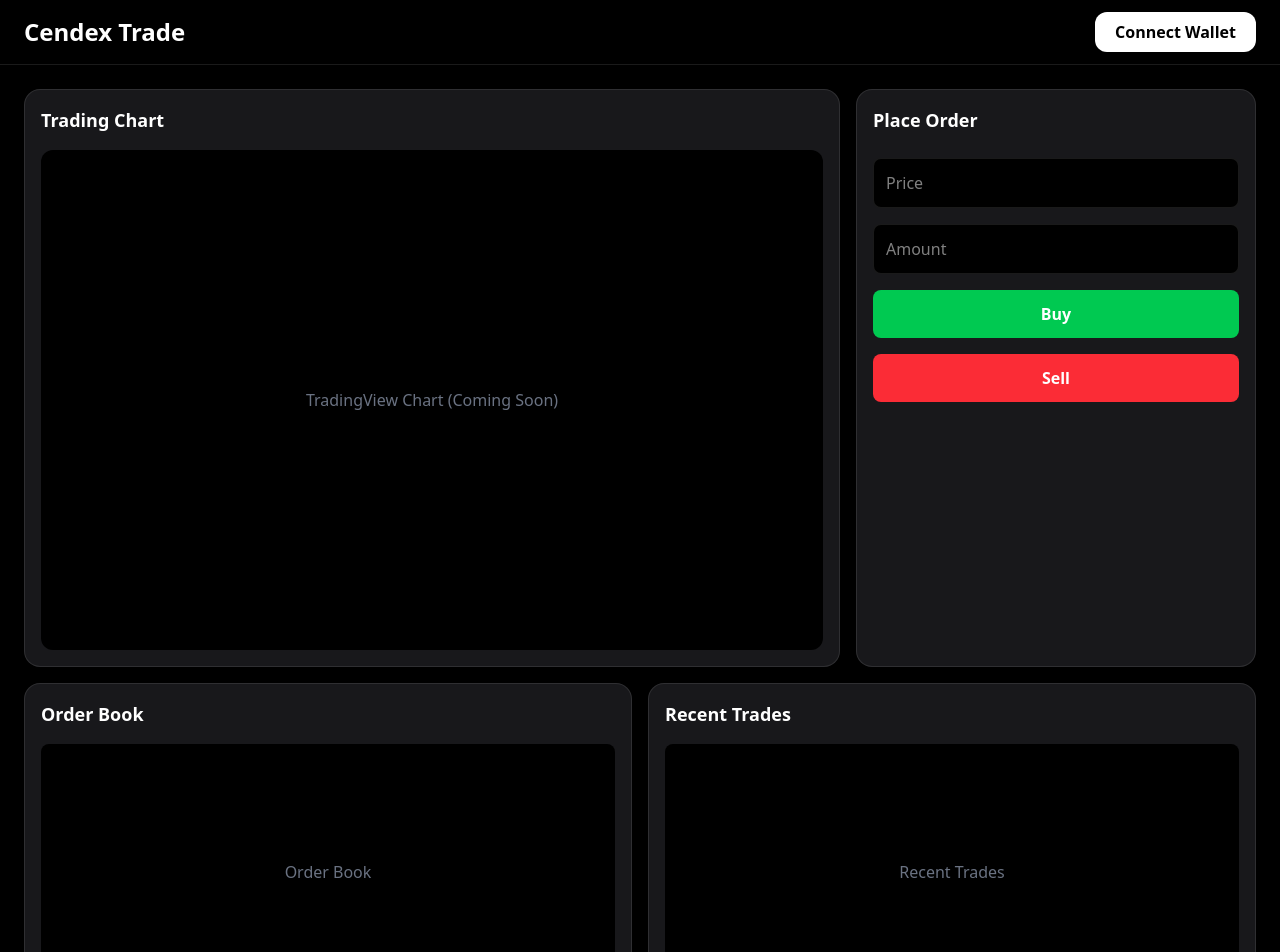
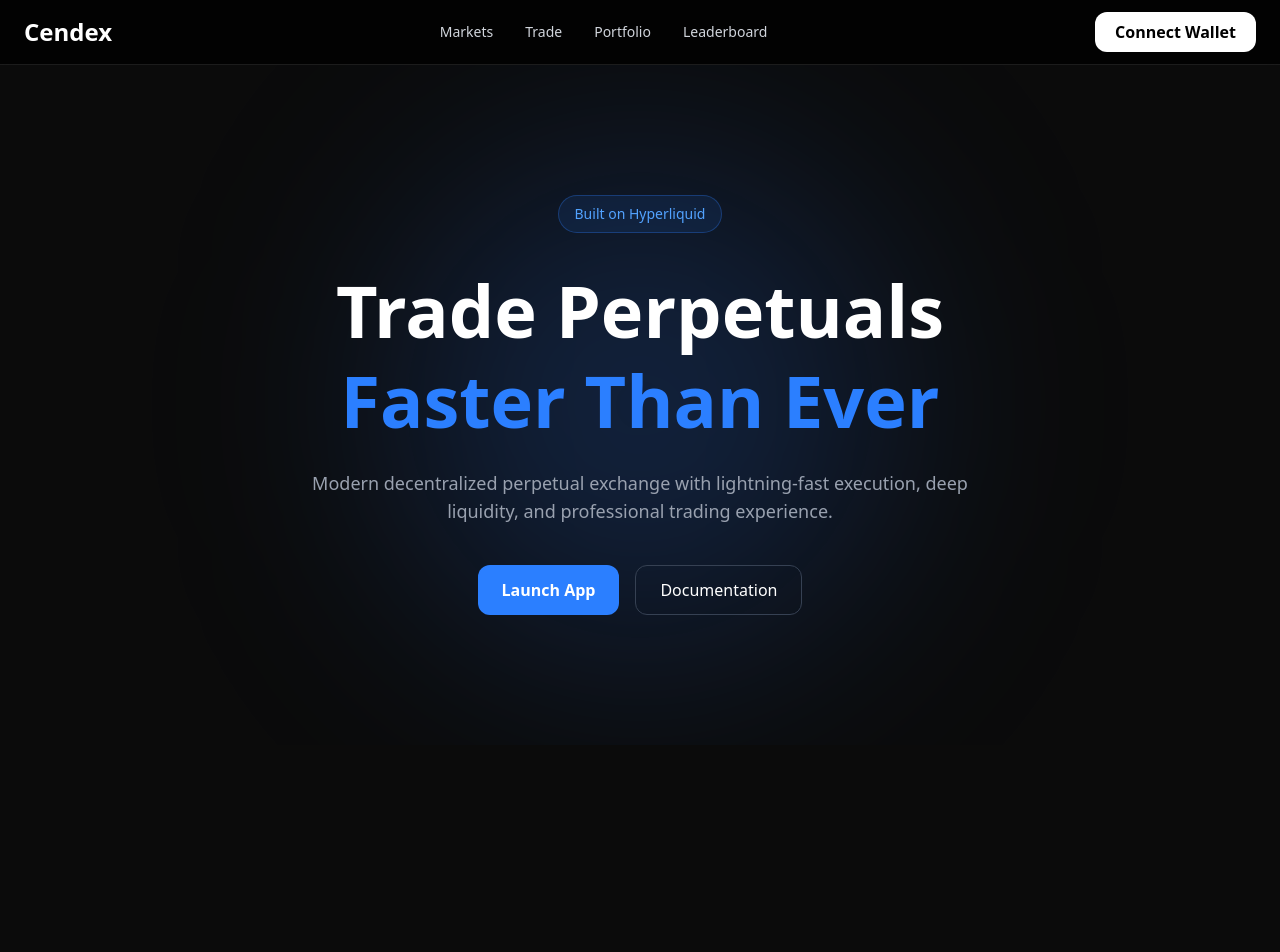
Before and after one commit to ojimusk/Cendex, a Next.js app: page / in a window 1280 px wide. Shown: the top 952 px of the page. After the commit the page ends 800 px from the top, so only its background shows below. Built offline with nearby package versions, Linux system fonts and the light colour scheme.

Commit message:
Rename TradePage to HomePage with new components
Refactored TradePage to HomePage and added Navbar and Hero components.

```diff
--- a/app/page.tsx
+++ b/app/page.tsx
@@ -1,89 +1,11 @@
-export default function TradePage() {
+import Navbar from "@/components/Navbar";
+import Hero from "@/components/Hero";
+
+export default function HomePage() {
   return (
-    <main className="min-h-screen bg-black text-white">
-      {/* Header */}
-      <header className="border-b border-white/10">
-        <div className="mx-auto flex h-16 max-w-7xl items-center justify-between px-6">
-          <h1 className="text-2xl font-bold">Cendex Trade</h1>
-
-          <button className="rounded-xl bg-white px-5 py-2 font-semibold text-black">
-            Connect Wallet
-          </button>
-        </div>
-      </header>
-
-      {/* Trading Layout */}
-      <div className="mx-auto grid max-w-7xl gap-4 p-6 lg:grid-cols-12">
-
-        {/* Chart */}
-        <div className="col-span-12 rounded-2xl border border-white/10 bg-zinc-900 p-4 lg:col-span-8">
-          <h2 className="mb-4 text-lg font-semibold">
-            Trading Chart
-          </h2>
-
-          <div className="flex h-[500px] items-center justify-center rounded-xl bg-black text-gray-500">
-            TradingView Chart (Coming Soon)
-          </div>
-        </div>
-
-        {/* Order Panel */}
-        <div className="col-span-12 rounded-2xl border border-white/10 bg-zinc-900 p-4 lg:col-span-4">
-
-          <h2 className="mb-6 text-lg font-semibold">
-            Place Order
-          </h2>
-
-          <div className="space-y-4">
-
-            <input
-              placeholder="Price"
-              className="w-full rounded-lg border border-white/10 bg-black p-3"
-            />
-
-            <input
-              placeholder="Amount"
-              className="w-full rounded-lg border border-white/10 bg-black p-3"
-            />
-
-            <button className="w-full rounded-lg bg-green-500 py-3 font-semibold">
-              Buy
-            </button>
-
-            <button className="w-full rounded-lg bg-red-500 py-3 font-semibold">
-              Sell
-            </button>
-
-          </div>
-
-        </div>
-
-        {/* Order Book */}
-        <div className="col-span-12 rounded-2xl border border-white/10 bg-zinc-900 p-4 lg:col-span-6">
-
-          <h2 className="mb-4 text-lg font-semibold">
-            Order Book
-          </h2>
-
-          <div className="flex h-64 items-center justify-center rounded-lg bg-black text-gray-500">
-            Order Book
-          </div>
-
-        </div>
-
-        {/* Recent Trades */}
-        <div className="col-span-12 rounded-2xl border border-white/10 bg-zinc-900 p-4 lg:col-span-6">
-
-          <h2 className="mb-4 text-lg font-semibold">
-            Recent Trades
-          </h2>
-
-          <div className="flex h-64 items-center justify-center rounded-lg bg-black text-gray-500">
-            Recent Trades
-          </div>
-
-        </div>
-
-      </div>
-    </main>
+    <>
+      <Navbar />
+      <Hero />
+    </>
   );
-          }
+}
```
